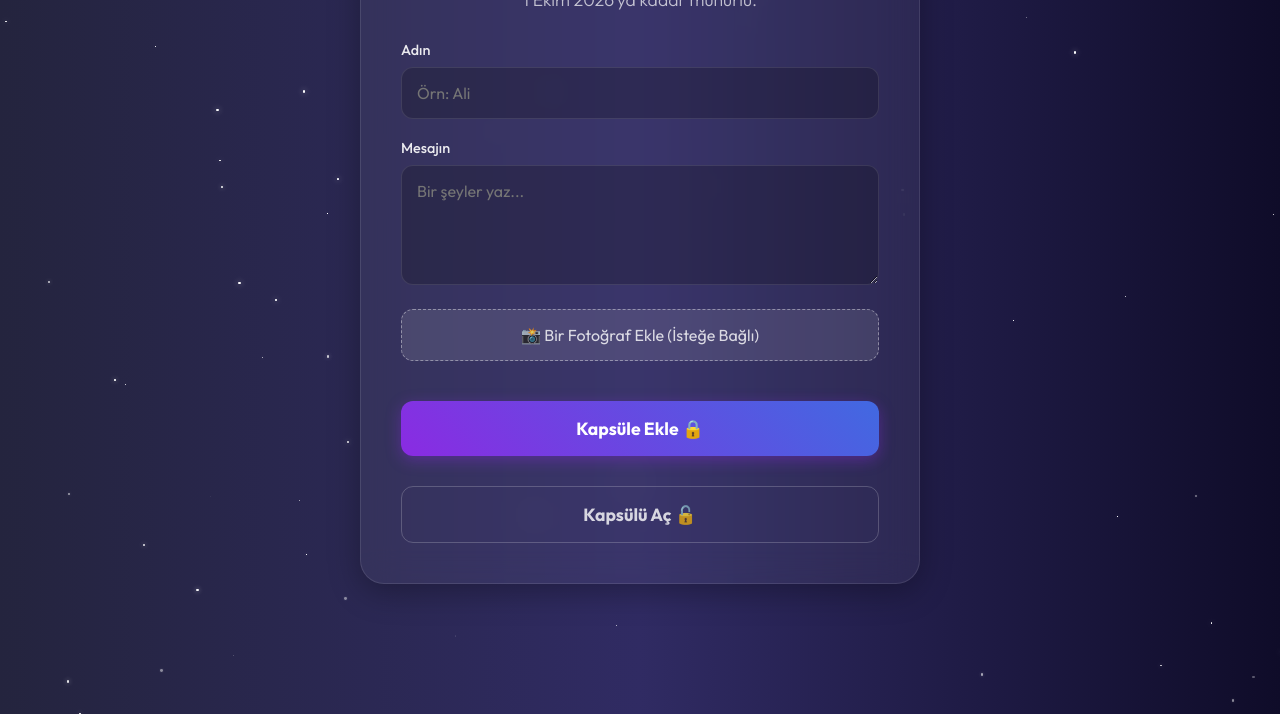
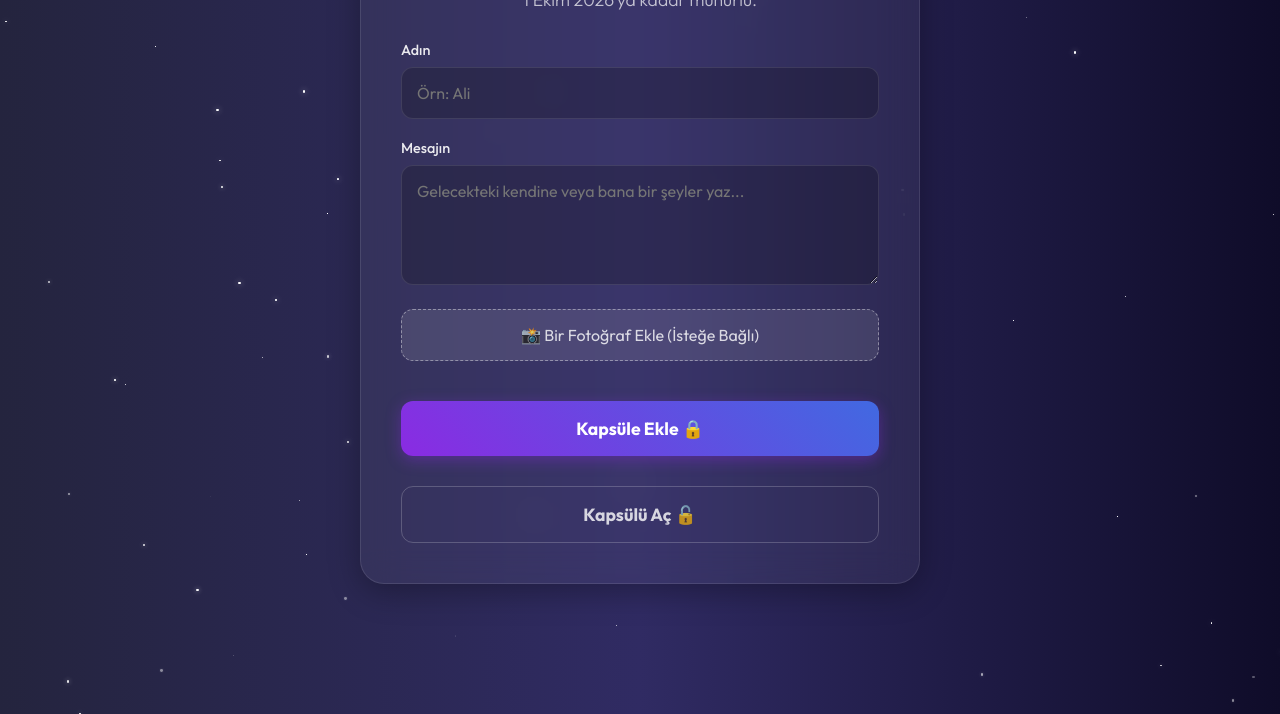
Before and after one commit to mesajkapsulukaan/mesajkapsulu, a plain HTML site: page index.html in a window 1280 px wide. Shown: the part 165-879 px from the top of the page. Drawn offline with Linux system fonts and the light colour scheme.

Commit message:
Add files via upload

```diff
--- a/index.html
+++ b/index.html
@@ -399,7 +399,7 @@
 
                 <div class="form-group">
                     <label for="message">Mesajın</label>
-                    <textarea id="message" placeholder="Bir şeyler yaz..." required></textarea>
+                    <textarea id="message" placeholder="Gelecekteki kendine veya bana bir şeyler yaz..." required></textarea>
                 </div>
 
                 <div class="file-upload-wrapper">
```
